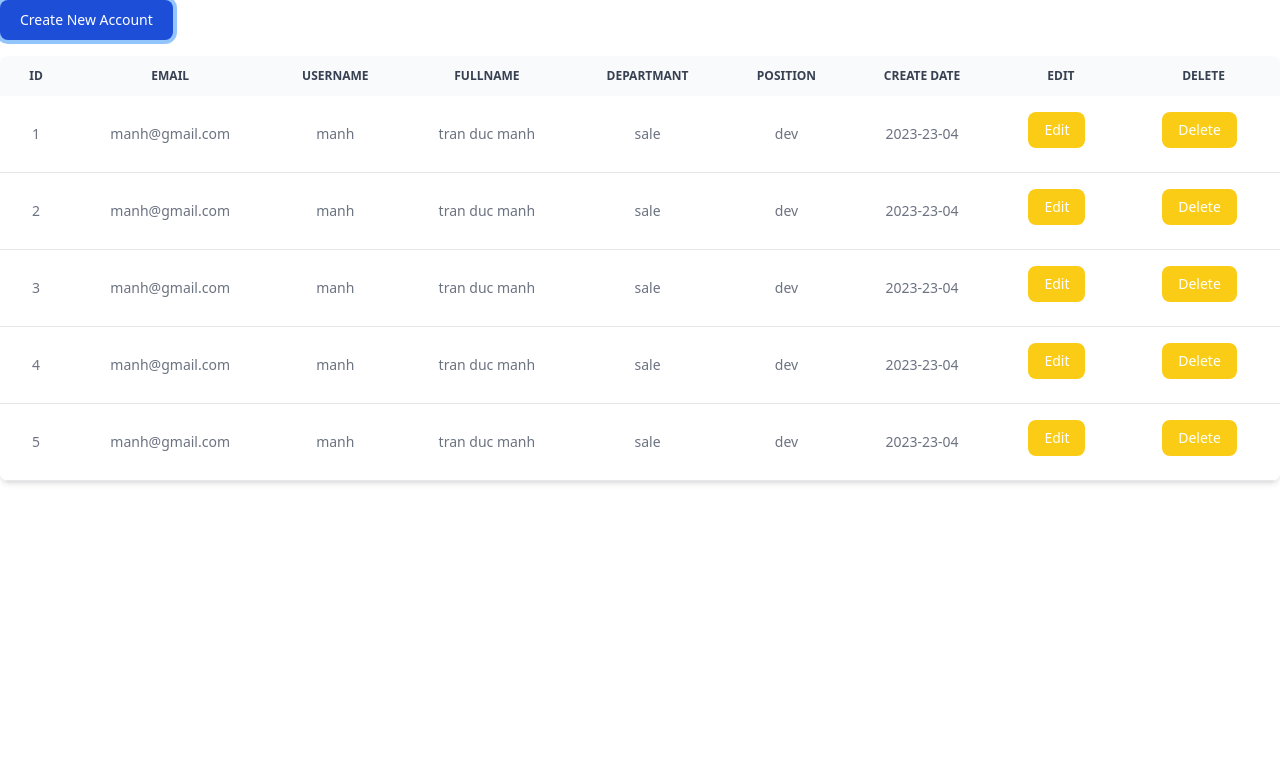
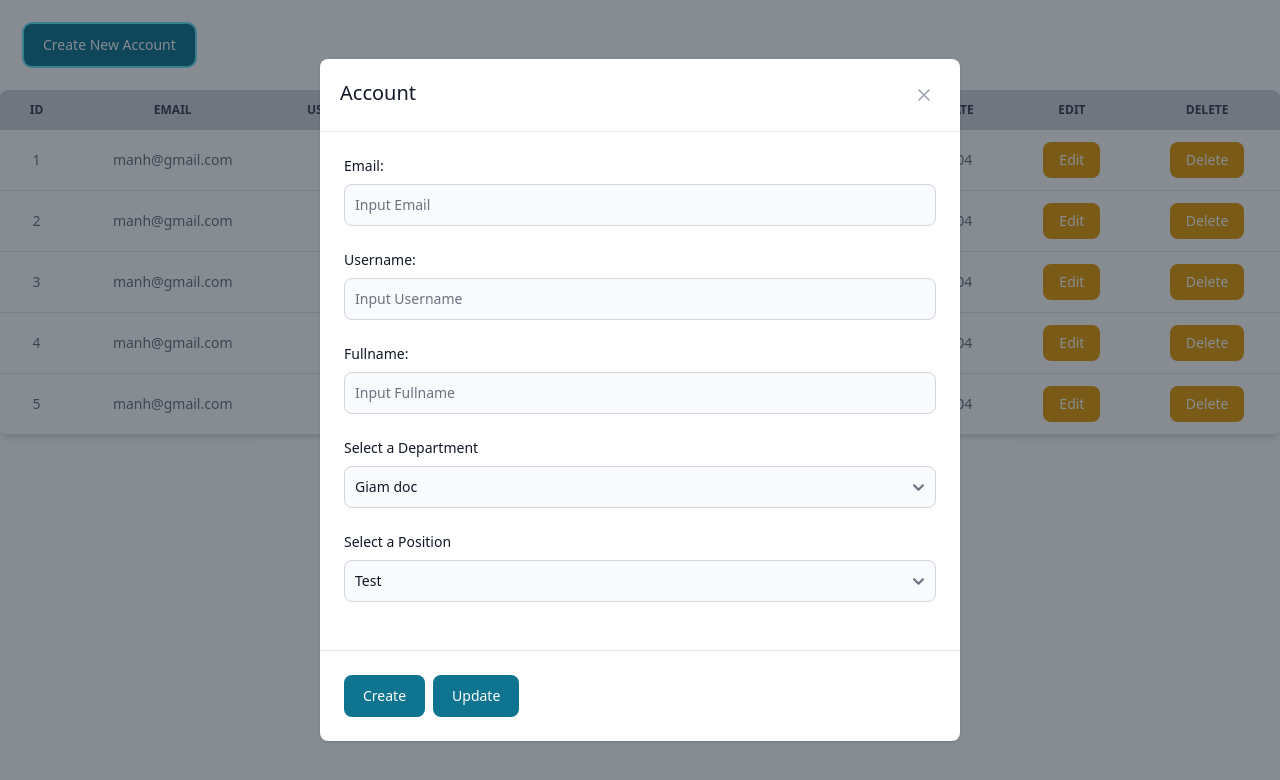
Before and after one commit to ducmannh/vti-class, a React (Vite) app: page / in a window 1280 px wide. Both pictures are taken after a click on the button "Create New Account". Shown: the top 780 px of the page. Built offline with nearby package versions, Linux system fonts and the light colour scheme.

Commit message:
complete

```diff
--- a/package.json
+++ b/package.json
@@ -9,6 +9,8 @@
     "preview": "vite preview"
   },
   "dependencies": {
+    "flowbite": "^1.6.5",
+    "flowbite-react": "^0.4.3",
     "react": "^18.2.0",
     "react-dom": "^18.2.0"
   },
--- a/src/components/AdminPage.tsx
+++ b/src/components/AdminPage.tsx
@@ -1,4 +1,9 @@
-import ModalPage from "./ModalPage";
+import { Button } from "flowbite-react";
+import { Modal } from "flowbite-react";
+import { ModalBody } from "flowbite-react/lib/esm/components/Modal/ModalBody";
+import { ModalHeader } from "flowbite-react/lib/esm/components/Modal/ModalHeader";
+import { ModalFooter } from "flowbite-react/lib/esm/components/Modal/ModalFooter";
+import { useState } from "react";
 
 export default function AdminPage() {
   const data = [
@@ -58,24 +63,82 @@ export default function AdminPage() {
       delete: "Delete",
     },
   ];
-  const showModal = () => {
-    return <ModalPage />;
-  }
+  const [open, setOpen] = useState(false);
+  const handleOpen = () => setOpen(true);
+  const handleClose = () => setOpen(false);
   return (
     <div>
-      <button
-        type="button"
-        className="text-white bg-blue-700 hover:bg-blue-800 focus:ring-4 focus:ring-blue-300 font-medium rounded-lg text-sm px-5 py-2.5 mr-2 mb-2 dark:bg-blue-600 dark:hover:bg-blue-700 focus:outline-none dark:focus:ring-blue-800"
-        data-modal-target="defaultModal"
-        data-modal-toggle="defaultModal"
-        onClick={showModal}
-      >
-        Create New Account
-      </button>
-
+       <div>
+      <div className="m-6">
+        <Button onClick={handleOpen}>Create New Account</Button>
+      </div>
+      <Modal show={open} onClose={handleClose}>
+        <ModalHeader>Account</ModalHeader>
+        <ModalBody>
+          <div className="mb-6">
+            <label className="block mb-2 text-sm font-medium text-gray-900">
+              Email:
+            </label>
+            <input
+              type="text"
+              className="bg-gray-50 border border-gray-300 text-gray-900 text-sm rounded-lg focus:ring-blue-500 focus:border-blue-500 block w-full p-2.5"
+              placeholder="Input Email"
+            />
+          </div>
+          <div className="mb-6">
+            <label className="block mb-2 text-sm font-medium text-gray-900">
+              Username:
+            </label>
+            <input
+              type="text"
+              className="bg-gray-50 border border-gray-300 text-gray-900 text-sm rounded-lg focus:ring-blue-500 focus:border-blue-500 block w-full p-2.5"
+              placeholder="Input Username"
+            />
+          </div>
+          <div className="mb-6">
+            <label className="block mb-2 text-sm font-medium text-gray-900">
+              Fullname:
+            </label>
+            <input
+              type="text"
+              className="bg-gray-50 border border-gray-300 text-gray-900 text-sm rounded-lg focus:ring-blue-500 focus:border-blue-500 block w-full p-2.5"
+              placeholder="Input Fullname"
+            />
+          </div>
+          <div className="mb-6">
+            <label className="block mb-2 text-sm font-medium text-gray-900">
+              Select a Department
+            </label>
+            <select
+              id="countries"
+              className="bg-gray-50 border border-gray-300 text-gray-900 text-sm rounded-lg focus:ring-blue-500 focus:border-blue-500 block w-full p-2.5"
+            >
+              <option value="Giam doc">Giam doc</option>
+              <option value="Thu Ky">Thu Ky</option>
+            </select>
+          </div>
+          <div className="mb-6">
+            <label className="block mb-2 text-sm font-medium text-gray-900">
+              Select a Position
+            </label>
+            <select
+              id="countries"
+              className="bg-gray-50 border border-gray-300 text-gray-900 text-sm rounded-lg focus:ring-blue-500 focus:border-blue-500 block w-full p-2.5"
+            >
+              <option value="Test">Test</option>
+              <option value="Dev">Dev</option>
+            </select>
+          </div>
+        </ModalBody>
+        <ModalFooter>
+          <Button onClick={handleClose}>Create</Button>
+          <Button onClick={handleClose}>Update</Button>
+        </ModalFooter>
+      </Modal>
+    </div>
       <div className="relative overflow-x-auto shadow-md sm:rounded-lg mt-2">
-        <table className="w-full text-sm text-left text-gray-500 dark:text-gray-400 text-center">
-          <thead className="text-xs text-gray-700 uppercase bg-gray-50 dark:bg-gray-700 dark:text-gray-400">
+        <table className="w-full text-sm text-center text-gray-500">
+          <thead className="text-xs text-gray-700 uppercase bg-gray-300">
             <tr>
               <th scope="col" className="px-6 py-3">
                 ID
@@ -111,27 +174,27 @@ export default function AdminPage() {
               return (
                 <tr
                   key={index}
-                  className="bg-white border-b dark:bg-gray-900 dark:border-gray-700"
+                  className="bg-white border-b"
                 >
-                  <td className="px-6 py-4">{item.id}</td>
-                  <td className="px-6 py-4">{item.email}</td>
-                  <td className="px-6 py-4">{item.username}</td>
-                  <td className="px-6 py-4">{item.fullname}</td>
-                  <td className="px-6 py-4">{item.departmant}</td>
-                  <td className="px-6 py-4">{item.position}</td>
-                  <td className="px-6 py-4">{item.create_date}</td>
-                  <td className="px-6 py-4">
+                  <td className="px-6 py-3">{item.id}</td>
+                  <td className="px-6 py-3">{item.email}</td>
+                  <td className="px-6 py-3">{item.username}</td>
+                  <td className="px-6 py-3">{item.fullname}</td>
+                  <td className="px-6 py-3">{item.departmant}</td>
+                  <td className="px-6 py-3">{item.position}</td>
+                  <td className="px-6 py-3">{item.create_date}</td>
+                  <td className="px-6 py-3">
                     <button
                       type="button"
-                      className="focus:outline-none text-white bg-yellow-400 hover:bg-yellow-500 focus:ring-4 focus:ring-yellow-300 font-medium rounded-lg text-sm px-4 py-2 mr-2 mb-2 dark:focus:ring-yellow-900"
+                      className="focus:outline-none text-white bg-yellow-400 hover:bg-yellow-500 focus:ring-4 focus:ring-yellow-300 font-medium rounded-lg text-sm px-4 py-2"
                     >
                       {item.edit}
                     </button>
                   </td>
-                  <td className="px-6 py-4">
+                  <td className="px-6 py-3">
                     <button
                       type="button"
-                      className="focus:outline-none text-white bg-yellow-400 hover:bg-yellow-500 focus:ring-4 focus:ring-yellow-300 font-medium rounded-lg text-sm px-4 py-2 mr-2 mb-2 dark:focus:ring-yellow-900"
+                      className="focus:outline-none text-white bg-yellow-400 hover:bg-yellow-500 focus:ring-4 focus:ring-yellow-300 font-medium rounded-lg text-sm px-4 py-2"
                     >
                       {item.delete}
                     </button>
@@ -142,8 +205,6 @@ export default function AdminPage() {
           </tbody>
         </table>
       </div>
-
-      {/* <ModalPage/> */}
     </div>
   );
 }
--- a/tailwind.config.js
+++ b/tailwind.config.js
@@ -1,8 +1,12 @@
 /** @type {import('tailwindcss').Config} */
 export default {
-  content: ["./index.html", "./src/**/*.{js,ts,jsx,tsx}"],
+  content: [
+    "./index.html",
+    "./src/**/*.{js,ts,jsx,tsx}",
+    "node_modules/flowbite-react/**/*.{js,jsx,ts,tsx}",
+  ],
   theme: {
     extend: {},
   },
-  plugins: [],
+  plugins: [require("flowbite/plugin")],
 };
```
Also changed, not shown: src/components/ModalPage.tsx (deleted, +0 -122 lines), 2 other files (tests, documents, lock files or other folders).
